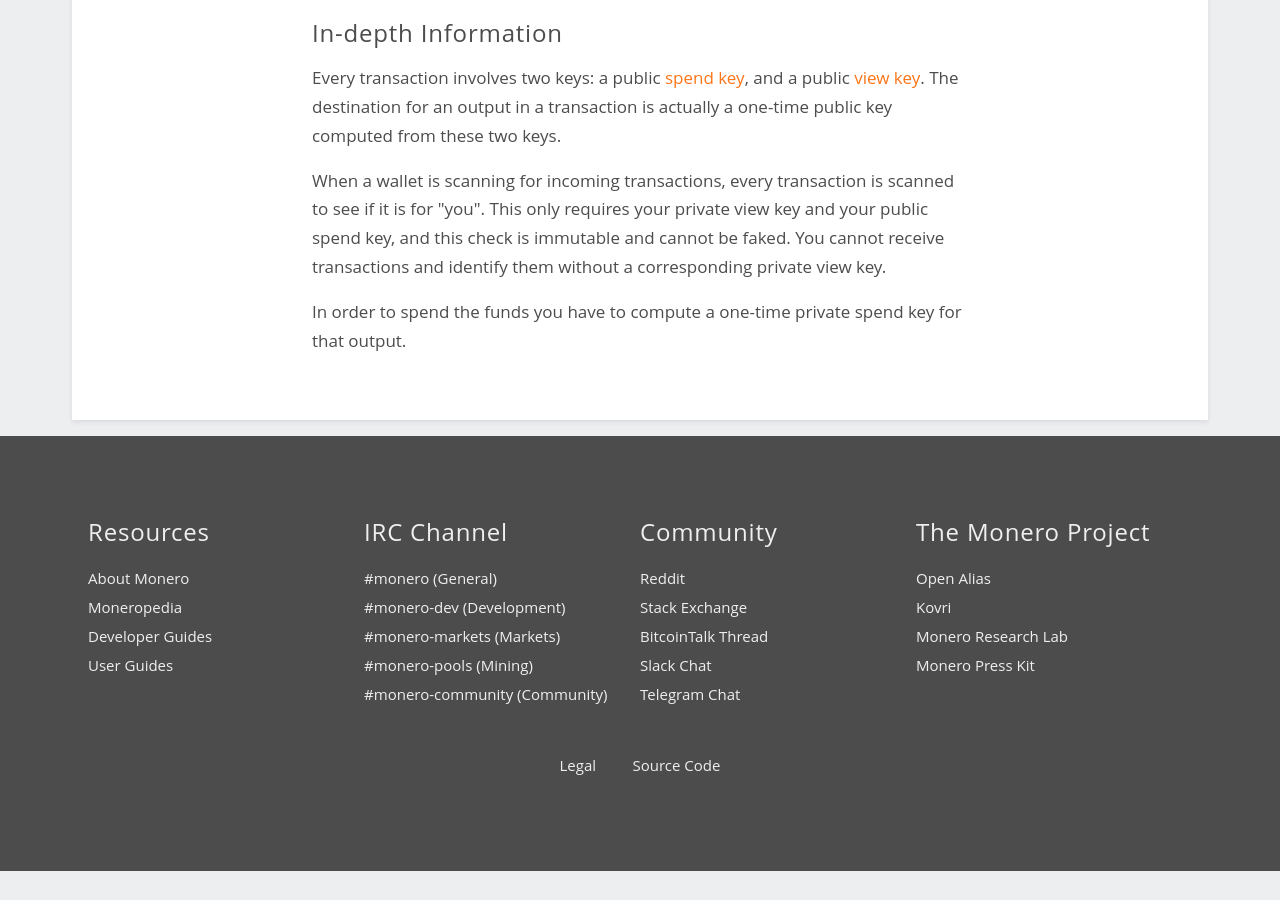
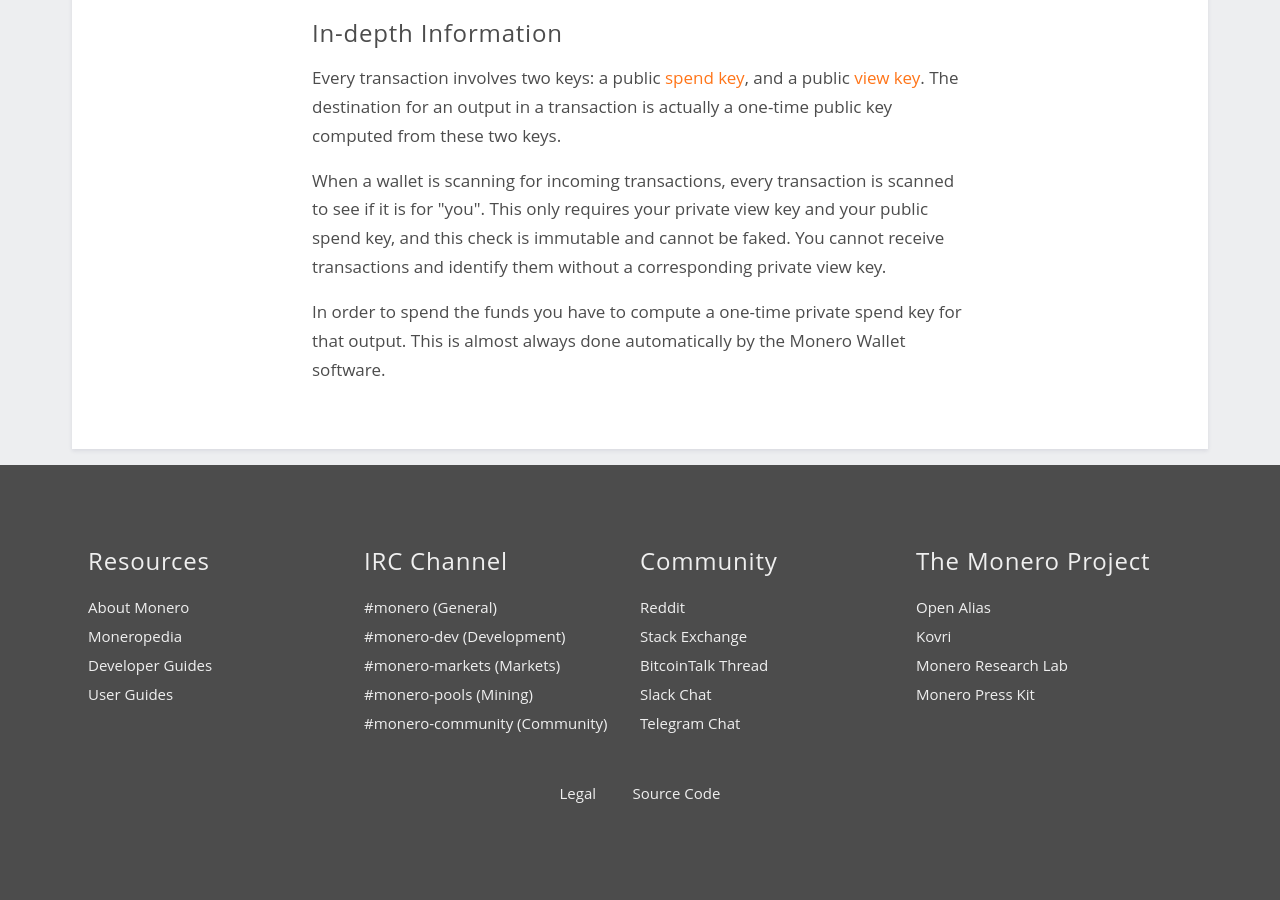
Before and after one commit to apezio/monero-site-new, a Jekyll site: the page built from resources/moneropedia/transaction.md, in a window 1280 px wide and 900 px high, scrolled down 725 px. Built offline with Jekyll 4.4.1, drawn with Linux system fonts in a browser that asks for light colours; before the commit the page ends 1596 px from its top, so only the background shows below that.

Commit message:
Update transaction.md

```diff
--- a/resources/moneropedia/transaction.md
+++ b/resources/moneropedia/transaction.md
@@ -18,4 +18,4 @@ Every transaction involves two keys: a public @spend-key, and a public @view-key
 
 When a wallet is scanning for incoming transactions, every transaction is scanned to see if it is for "you". This only requires your private view key and your public spend key, and this check is immutable and cannot be faked. You cannot receive transactions and identify them without a corresponding private view key.
 
-In order to spend the funds you have to compute a one-time private spend key for that output.
+In order to spend the funds you have to compute a one-time private spend key for that output.  This is almost always done automatically by the Monero Wallet software.
```
